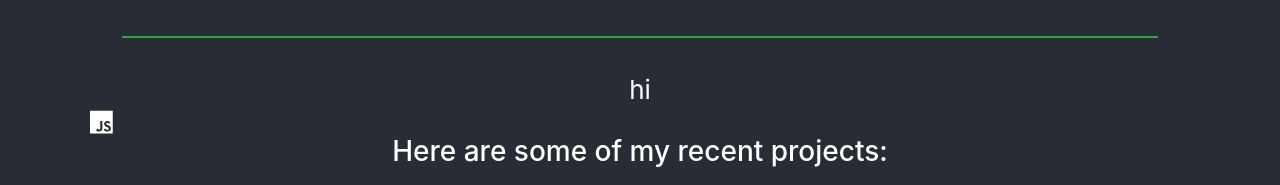
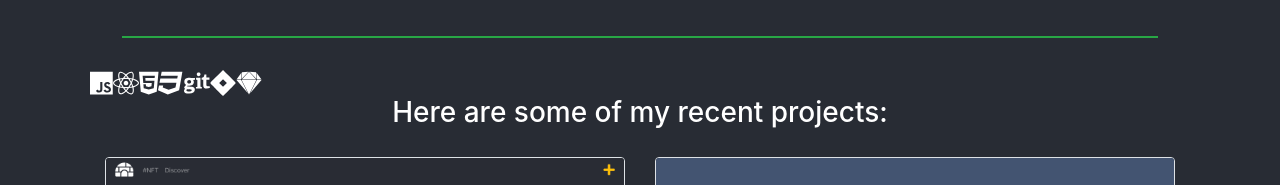
Before and after one commit to brownjer3/personal-website, a React (Create React App) app: page / in a window 1280 px wide. Shown: the part 468-653 px from the top of the page. Built offline with nearby package versions, Linux system fonts and the light colour scheme.

Commit message:
add devicon package for missing dev icons

```diff
--- a/package.json
+++ b/package.json
@@ -13,6 +13,7 @@
     "bootstrap": "^4.6.0",
     "react": "^17.0.2",
     "react-bootstrap": "^1.6.0",
+    "react-devicon": "^0.1.9",
     "react-dom": "^17.0.2",
     "react-router-dom": "^5.2.0",
     "react-scripts": "4.0.3",
--- a/src/TechBanner.js
+++ b/src/TechBanner.js
@@ -3,7 +3,6 @@ import Row from "react-bootstrap/Row";
 import Container from "react-bootstrap/Container";
 import { tech } from './data/TechData'
 import { FontAwesomeIcon } from '@fortawesome/react-fontawesome'
-import { faJs } from '@fortawesome/free-brands-svg-icons'
 
 export default class TechBanner extends Component {
     makeIcons = () => {
@@ -13,9 +12,8 @@ export default class TechBanner extends Component {
     render() {
         return(
             <Container >
-                <div>hi</div>
                 <Row>
-                <FontAwesomeIcon icon={faJs} />
+                    {this.makeIcons()}
                 </Row>
             </Container>
         )
--- a/src/data/TechData.js
+++ b/src/data/TechData.js
@@ -1,8 +1,8 @@
-// // import { FontAwesomeIcon } from '@fortawesome/react-fontawesome'
-// import { faJs } from '@fortawesome/free-solid-svg-icons'
+// import { FontAwesomeIcon } from '@fortawesome/react-fontawesome'
+import { faJs, faReact, faGit, faJira, faSketch, faHtml5, faCss3 } from '@fortawesome/free-brands-svg-icons'
 
-// export const tech = [
-//     faJs, faJs, faJs
-// ]
+export const tech = [
+    faJs, faReact, faHtml5, faCss3, faGit, faJira, faSketch
+]
 
-// React.js, Redux, Ruby, Ruby on Rails, Sinatra, SQL, JQuery, HTML5, CSS3, Git, JIRA, Adobe Photoshop, Sketch, Zendes
+//Redux, Ruby, Ruby on Rails, Sinatra, SQL, JQuery, Adobe Photoshop, Zendes
```
Also changed, not shown: 1 other file (tests, documents, lock files or other folders).
